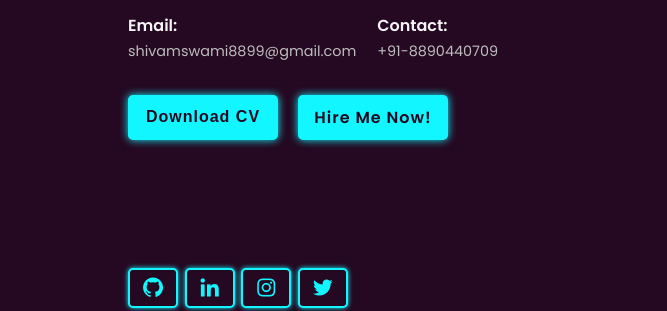
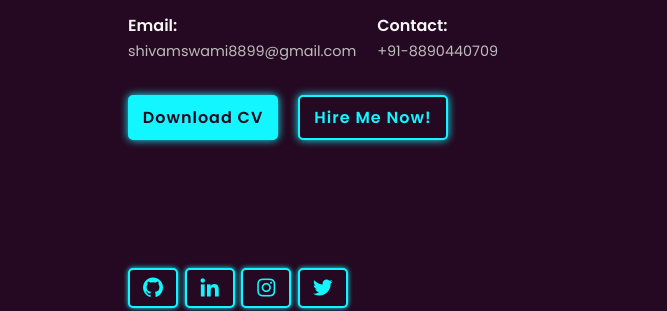
Before and after one commit to shivamcalis1998/shivamcalis1998.github.io, a plain HTML site: page index.html in a window 1280 px wide. Shown: the part 337-648 px from the top of the page, 0-667 px from the left. Drawn offline with nearby package versions, Linux system fonts and the light colour scheme.

Commit message:
correct button style

```diff
--- a/index.html
+++ b/index.html
@@ -83,17 +83,17 @@
           </div>
         </div>
         <div class="btn-box">
-          <button
+          <a
             class="btn"
             href="https://drive.google.com/file/d/1vYAvv7GBjD0geUW_I_dVH5a1rwaWqZZ8/view?usp=sharing"
             id="resume-button-2"
-            onclick="openResumeInNewTab('https://drive.google.com/file/d/1vYAvv7GBjD0geUW_I_dVH5a1rwaWqZZ8/view?usp=sharing', 'resume-link-2')"
+            onclick="openResumeInNewTab('https://drive.google.com/file/d/1vYAvv7GBjD0geUW_I_dVH5a1rwaWqZZ8/view?usp=sharing', 'resume-link-')"
             target="_blank"
             rel="noopener noreferrer"
             download="Shivam-Swami-Resume.pdf"
           >
             Download CV
-          </button>
+          </a>
           <a href="Shivam Swami-Resume.pdf" id="resume-link-1" download></a>
           <a
             href="https://mail.google.com/mail/u/0/?tab=rm&ogbl#inbox?compose=new"
--- a/style.css
+++ b/style.css
@@ -234,15 +234,15 @@ section {
   width: 100%;
 }
 
-.btn:nth-child(2) {
+.btn:nth-child(3) {
   background: var(--bg-color);
   color: var(--hover-color);
 }
 
-.btn:nth-child(2):hover {
+.btn:nth-child(3):hover {
   color: var(--bg-color);
 }
-.btn:nth-child(2)::before {
+.btn:nth-child(3)::before {
   background: var(--hover-color);
 }
 
@@ -554,6 +554,10 @@ section {
 }
 
 .skill-bar .bar .MongoDB {
+  width: 72%;
+  animation: MongoDB 9s;
+}
+.skill-bar .bar .Express {
   width: 72%;
   animation: MongoDB 9s;
 }
```
